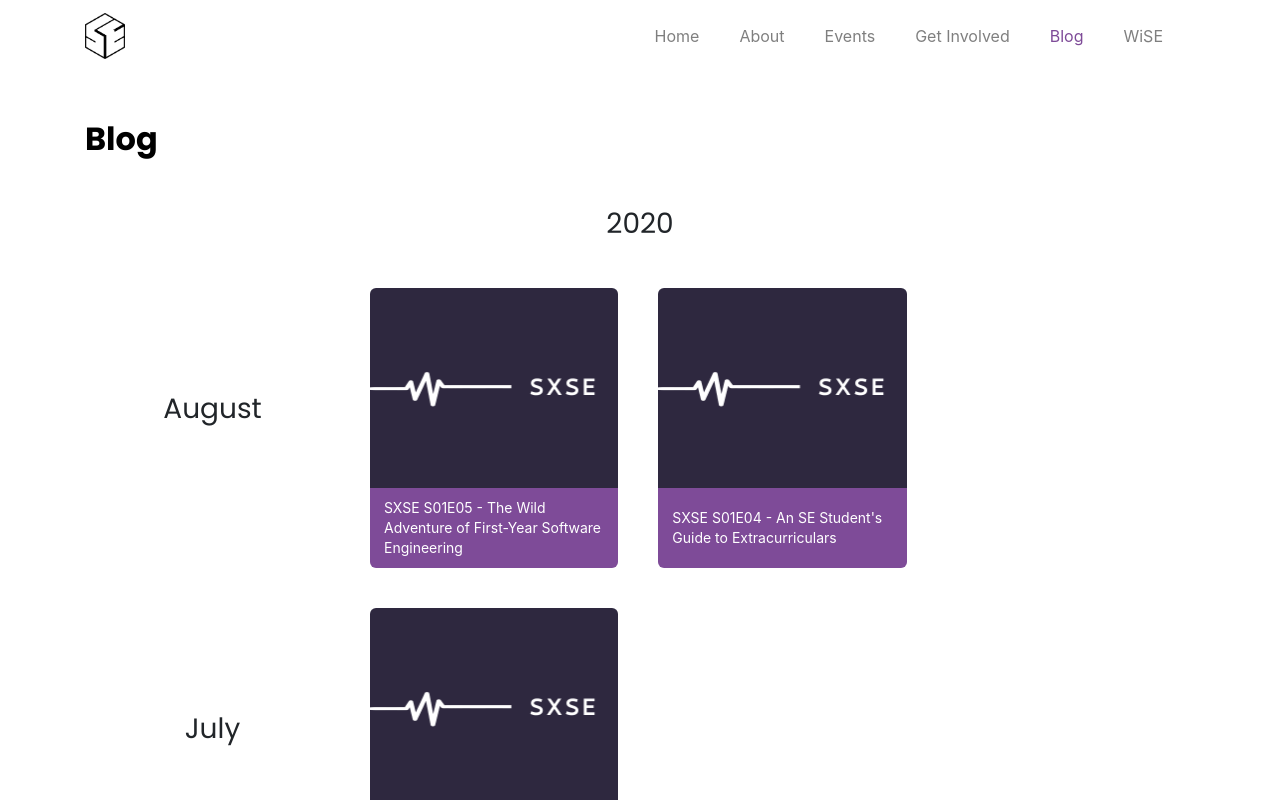
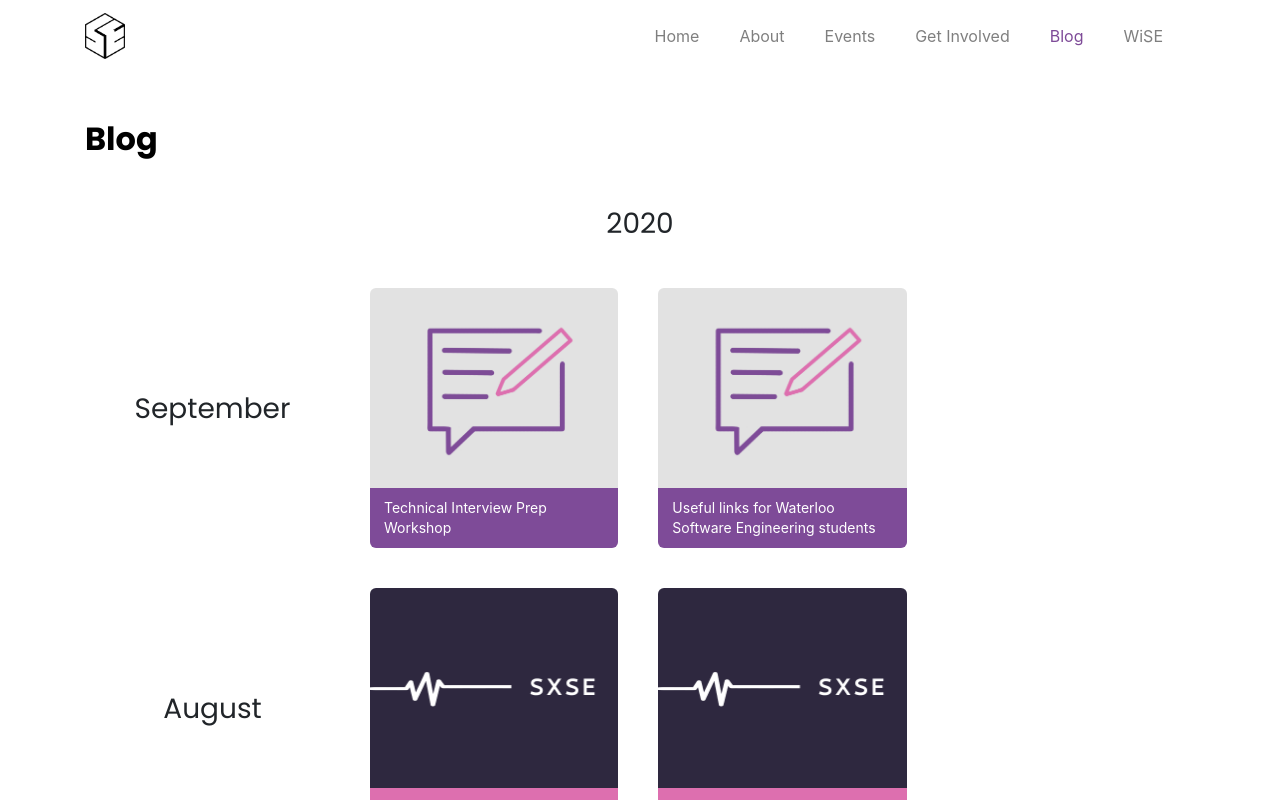
Before and after one commit to SESoc/public-website, a React (Create React App) app: page /blog in a window 1280 px wide. Shown: the top 800 px of the page. Built offline with nearby package versions, Linux system fonts and the light colour scheme; no server answers.

Commit message:
Add links

```diff
--- a/src/content/BlogContent.js
+++ b/src/content/BlogContent.js
@@ -124,6 +124,28 @@ const blogPosts = [
       podcastRSSLink,
     ],
   },
+  {
+    type: BLOG_TYPES.BLOG,
+    title: "Useful links for Waterloo Software Engineering students",
+    date: "1600574400",
+    links: [
+      {
+        type: "default",
+        link: "https://github.com/Dhvani35729/UWaterloo-Links-SE",
+      },
+    ],
+  },
+  {
+    type: BLOG_TYPES.BLOG,
+    title: "Technical Interview Prep Workshop",
+    date: "1600747200",
+    links: [
+      {
+        type: "default",
+        link: "https://youtu.be/Oyf7P1_7MHM",
+      },
+    ],
+  },
 ];
 
 const recentBlogPost = blogPosts.reduce((prev, curr) =>
```
Also changed, not shown: 1 other file (tests, documents, lock files or other folders).
